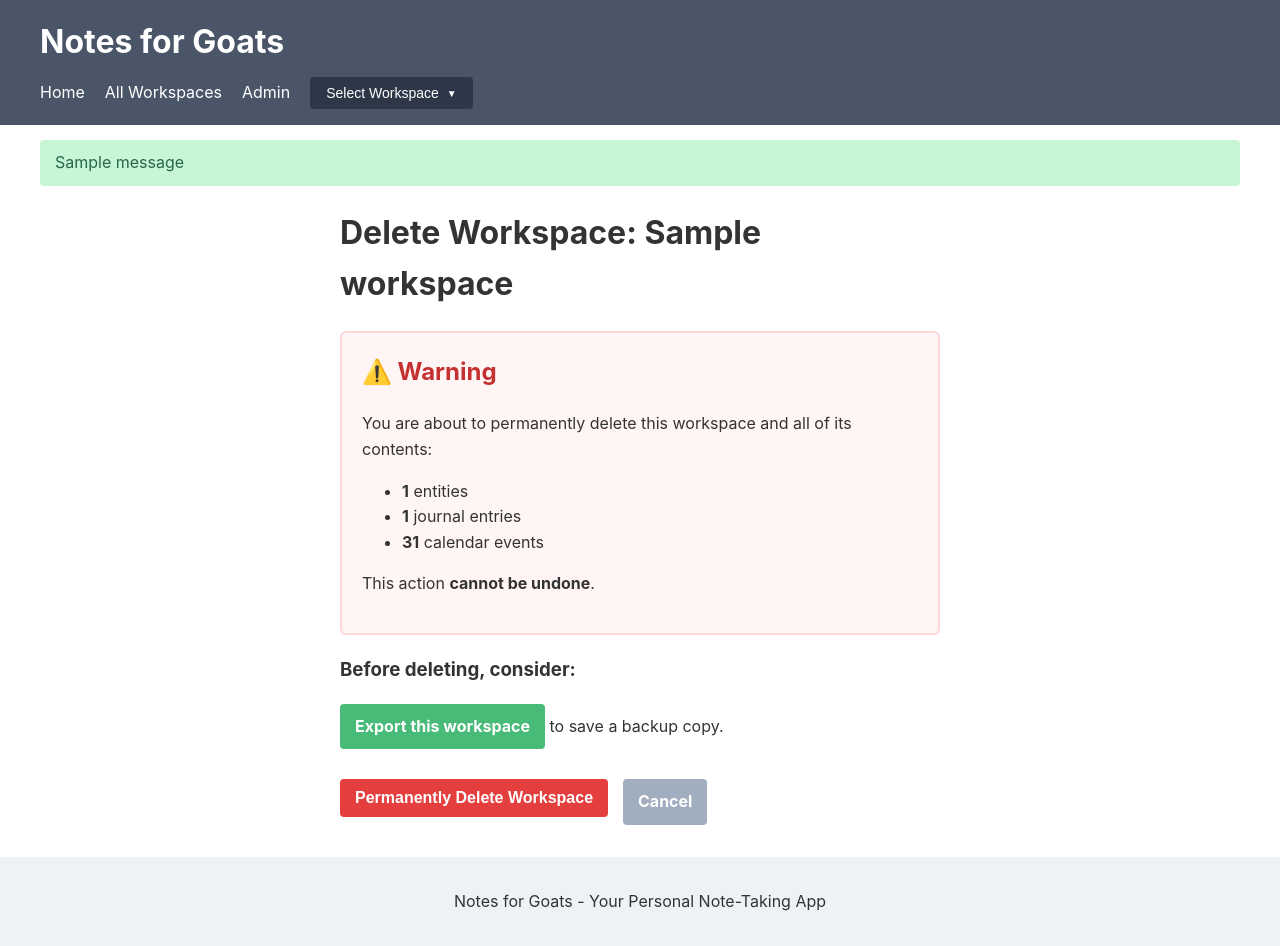
After one commit to emily-flambe/notes-for-goats, a Django app: page /workspaces/1/delete/ in a window 1280 px wide. The commit adds this page. Run offline with Django 5.2, Linux system fonts and the light colour scheme; tables that the repository leaves empty hold one stand-in row (values such as "Sample post"); one stand-in notice (Sample message) is shown.

Commit message:
import and delete workspaces, wow

```diff
--- a/notes_for_goats/notekeeper/templates/notekeeper/base.html
+++ b/notes_for_goats/notekeeper/templates/notekeeper/base.html
@@ -151,6 +151,35 @@
             color: #666;
             margin-top: 0.25rem;
         }
+        .messages {
+            margin: 15px 0;
+        }
+
+        .message {
+            padding: 10px 15px;
+            margin-bottom: 10px;
+            border-radius: 4px;
+        }
+
+        .success {
+            background-color: #c6f6d5;
+            color: #276749;
+        }
+
+        .error {
+            background-color: #fed7d7;
+            color: #c53030;
+        }
+
+        .warning {
+            background-color: #feebc8;
+            color: #c05621;
+        }
+
+        .info {
+            background-color: #bee3f8;
+            color: #2c5282;
+        }
     </style>
 </head>
 <body>
@@ -193,6 +222,18 @@
         </div>
     </header>
 
+    <div class="container">
+        {% if messages %}
+        <div class="messages">
+            {% for message in messages %}
+            <div class="message {% if message.tags %}{{ message.tags }}{% endif %}">
+                {{ message }}
+            </div>
+            {% endfor %}
+        </div>
+        {% endif %}
+    </div>
+
     <main class="container">
         {% block content %}{% endblock %}
     </main>
--- /dev/null
+++ b/notes_for_goats/notekeeper/templates/notekeeper/workspace_delete_confirm.html
@@ -0,0 +1,103 @@
+{% extends "notekeeper/base.html" %}
+
+{% block title %}Delete Workspace{% endblock %}
+
+{% block content %}
+<div class="delete-confirm-container">
+    <h1>Delete Workspace: {{ workspace.name }}</h1>
+
+    <div class="warning-box">
+        <h2>⚠️ Warning</h2>
+        <p>You are about to permanently delete this workspace and all of its contents:</p>
+        <ul>
+            <li><strong>{{ workspace.entities.count }}</strong> entities</li>
+            <li><strong>{{ workspace.journal_entries.count }}</strong> journal entries</li>
+            {% with calendar_events_count=workspace.journal_entries.all|join:','|default:'0'|length %}
+            <li><strong>{{ calendar_events_count }}</strong> calendar events</li>
+            {% endwith %}
+        </ul>
+        <p>This action <strong>cannot be undone</strong>.</p>
+    </div>
+
+    <div class="action-recommendations">
+        <h3>Before deleting, consider:</h3>
+        <p><a href="{% url 'notekeeper:export_workspace' pk=workspace.id %}" class="btn btn-export">Export this workspace</a> to save a backup copy.</p>
+    </div>
+
+    <div class="action-buttons">
+        <form method="post">
+            {% csrf_token %}
+            <button type="submit" class="btn btn-delete">Permanently Delete Workspace</button>
+        </form>
+        <a href="{% url 'notekeeper:workspace_list' %}" class="btn btn-cancel">Cancel</a>
+    </div>
+</div>
+
+<style>
+    .delete-confirm-container {
+        max-width: 600px;
+        margin: 0 auto;
+    }
+
+    .warning-box {
+        background-color: #fff5f5;
+        border: 2px solid #fed7d7;
+        border-radius: 6px;
+        padding: 20px;
+        margin: 20px 0;
+    }
+
+    .warning-box h2 {
+        color: #c53030;
+        margin-top: 0;
+    }
+
+    .action-recommendations {
+        margin: 20px 0;
+    }
+
+    .action-buttons {
+        display: flex;
+        gap: 15px;
+        margin-top: 30px;
+    }
+
+    .btn {
+        padding: 10px 15px;
+        border-radius: 4px;
+        text-decoration: none;
+        display: inline-block;
+        font-weight: bold;
+        cursor: pointer;
+        border: none;
+        font-size: 16px;
+    }
+
+    .btn-delete {
+        background-color: #e53e3e;
+        color: white;
+    }
+
+    .btn-delete:hover {
+        background-color: #c53030;
+    }
+
+    .btn-export {
+        background-color: #48bb78;
+        color: white;
+    }
+
+    .btn-export:hover {
+        background-color: #38a169;
+    }
+
+    .btn-cancel {
+        background-color: #a0aec0;
+        color: white;
+    }
+
+    .btn-cancel:hover {
+        background-color: #718096;
+    }
+</style>
+{% endblock %}
--- a/notes_for_goats/notekeeper/templates/notekeeper/workspace_list.html
+++ b/notes_for_goats/notekeeper/templates/notekeeper/workspace_list.html
@@ -7,7 +7,7 @@
 
 <div class="action-buttons">
     <a href="{% url 'notekeeper:workspace_create' %}" class="btn">New Workspace</a>
-    <a href="{% url 'notekeeper:import_workspace' %}" class="btn btn-import">Import Workspace</a>
+    <a href="{% url 'notekeeper:import_workspace' %}" class="btn" style="background-color: #4299e1;">Import from ZIP</a>
 </div>
 
 {% if workspaces %}
@@ -23,7 +23,8 @@
             <div class="workspace-actions">
                 <a href="{% url 'notekeeper:workspace_detail' pk=workspace.pk %}" class="btn">View</a>
                 <a href="{% url 'notekeeper:workspace_edit' pk=workspace.pk %}" class="btn">Edit</a>
-                <a href="{% url 'notekeeper:export_workspace' pk=workspace.pk %}" class="btn btn-export">Export</a>
+                <a href="{% url 'notekeeper:export_workspace' pk=workspace.pk %}" class="btn" style="background-color: #48bb78;">Export</a>
+                <a href="{% url 'notekeeper:workspace_delete_confirm' pk=workspace.pk %}" class="btn" style="background-color: #e53e3e;">Delete</a>
             </div>
         </div>
     {% endfor %}
--- a/notes_for_goats/notekeeper/urls.py
+++ b/notes_for_goats/notekeeper/urls.py
@@ -25,4 +25,7 @@ urlpatterns = [
     # Export/Import
     path('workspaces/<int:pk>/export/', views.export_workspace, name='export_workspace'),
     path('workspaces/import/', views.import_workspace_form, name='import_workspace'),
+
+    # Delete
+    path('workspaces/<int:pk>/delete/', views.workspace_delete_confirm, name='workspace_delete_confirm'),
 ]
--- a/notes_for_goats/notekeeper/views.py
+++ b/notes_for_goats/notekeeper/views.py
@@ -9,6 +9,7 @@ from django.core.management import call_command
 from io import StringIO, BytesIO
 import json
 import zipfile
+from django.contrib import messages
 
 def home(request):
     workspaces = Workspace.objects.all()
@@ -234,3 +235,23 @@ def import_workspace_form(request):
 
     # Display the import form
     return render(request, 'notekeeper/import_workspace.html')
+
+def workspace_delete_confirm(request, pk):
+    """Show confirmation page for workspace deletion"""
+    workspace = get_object_or_404(Workspace, pk=pk)
+
+    if request.method == 'POST':
+        # Handle form submission - delete the workspace
+        workspace_name = workspace.name  # Save name for confirmation message
+
+        # Delete the workspace
+        workspace.delete()
+
+        # Redirect to workspace list with success message
+        messages.success(request, f'Workspace "{workspace_name}" has been deleted.')
+        return redirect('notekeeper:workspace_list')
+
+    # Display confirmation page
+    return render(request, 'notekeeper/workspace_delete_confirm.html', {
+        'workspace': workspace
+    })
```
Also changed, not shown: notekeeper/views.py (added, +45 -0 lines), notes_for_goats/notekeeper/management/commands/import_workspace.py (+4 -4 lines).
